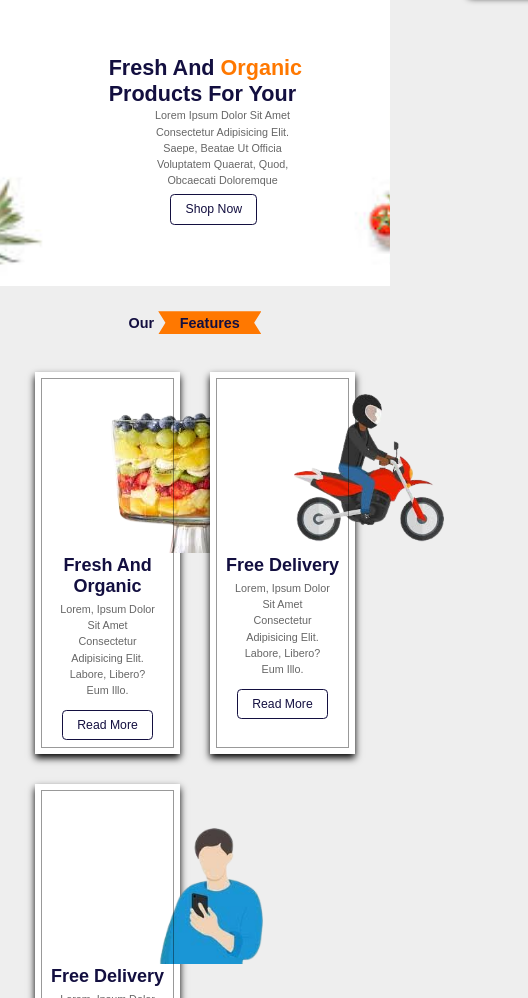
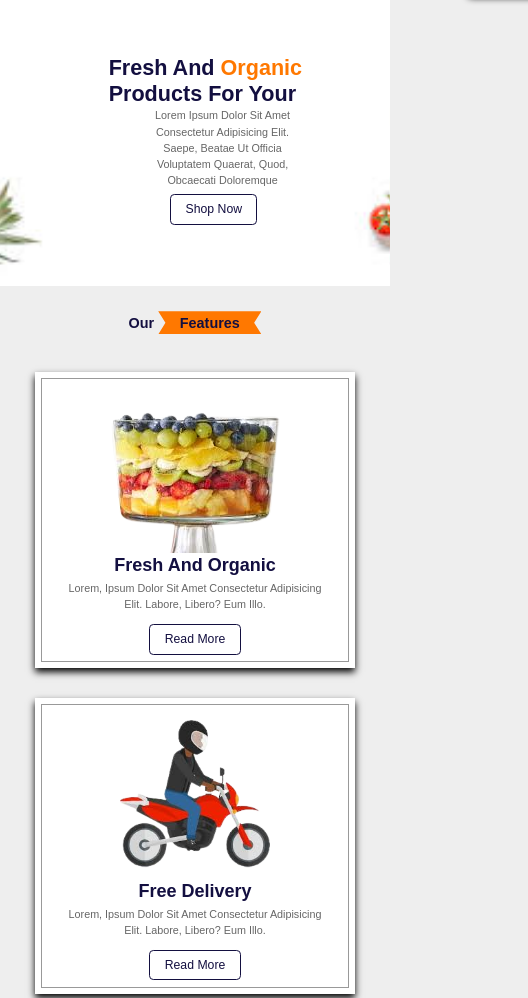
Before and after one commit to scottsmith0294/groceries-store, a plain HTML site: page index.html in a window 390 px wide. Shown: the part 102-1100 px from the top of the page, 528 px wide, since content can reach past the window. Drawn offline with nearby package versions, Linux system fonts and the light colour scheme.

```diff
--- a/index.html
+++ b/index.html
@@ -243,7 +243,7 @@
       </div>
     </div>
    </section>
-
+   <script src="https://cdn.jsdelivr.net/npm/swiper@11/swiper-bundle.min.js"></script>
     <script src="app.js"></script>
 
   </body>
--- a/style.css
+++ b/style.css
@@ -302,7 +302,7 @@ background-color: var(--orange);
 
 .features .box-container{
     display: grid;
-    grid-template-columns: repeat(auto-fit, minmax(20rem, 1fr));
+    grid-template-columns: repeat(auto-fit, minmax(30rem, 1fr));
     margin-top: 20px;
     gap: 30px;
 }
```
